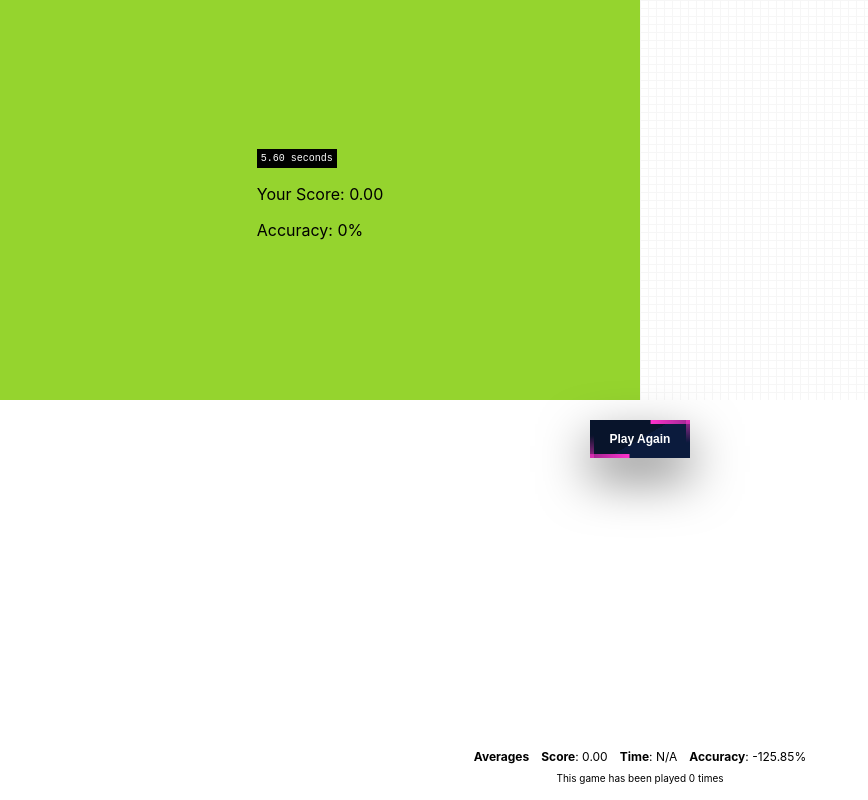
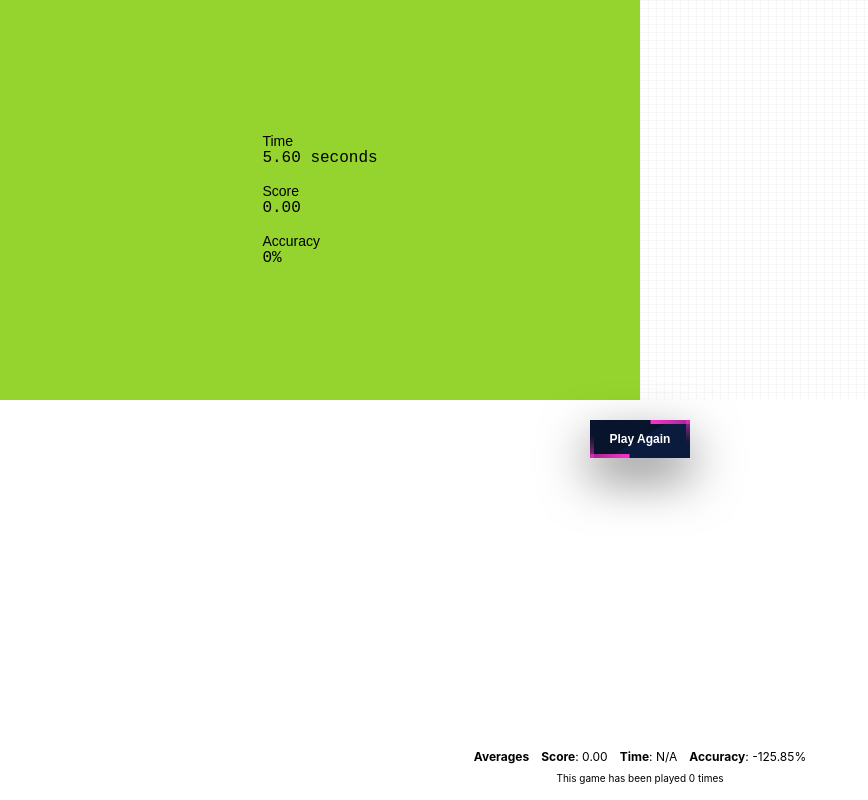
Before and after one commit to mrmrs/colormatch, a React (Create React App) app: page / in a window 1280 px wide. Both pictures are taken after a click on the button "Submit Match". Shown: the whole page, without its empty margins (0-868 px from the left). Built offline with nearby package versions, Linux system fonts and the light colour scheme; no server answers.

Commit message:
new styles

```diff
--- a/src/App.css
+++ b/src/App.css
@@ -192,3 +192,7 @@ button {
 .animated-button-1::before {
   content: 'Play Again'!important;
 }
+
+dl { font-family: monospace, monospace; }
+dt { font-family: sans-serif; font-size: 14px; }
+dd { margin: 0; }
--- a/src/App.js
+++ b/src/App.js
@@ -163,12 +163,16 @@ const calculateAverages = () => {
               minWidth: '320px',
               minHeight: '30dvh',
               backgroundColor: randomColor,
-          display: 'flex', alignItems: 'center', justifyContent: 'center'
+              color: chroma.contrast(randomColor, '#ffffff') > 4? 'white' : 'black',
+              display: 'flex', alignItems: 'center', justifyContent: 'center'
             }}
       >
         {!showPlayAgain ? (
           <div>
-          <div style={{ background: 'black', color: 'white', display: 'inline-block', padding: '4px', fontSize: '10px', fontFamily: 'monospace' }}>{(elapsedTime / 1000).toFixed(2)} seconds</div>
+              <dl>
+                  <dt style={{ display: 'none' }}>Time</dt>
+                  <dd> {(elapsedTime / 1000).toFixed(2)} seconds</dd>
+              </dl>
 
 
 
@@ -176,11 +180,22 @@ const calculateAverages = () => {
       </div>
         ) : (
       <div>
-          <div style={{ background: 'black', color: 'white', display: 'inline-block', padding: '4px', fontSize: '10px', fontFamily: 'monospace' }}>{timeTaken}</div>
+          <dl>
+              <dt>Time</dt>
+              <dd>
+              {timeTaken}
+              </dd>
+      </dl>
 
         {score && <div>
-          <p>Your Score: {score}</p>
-          <p>Accuracy: {accuracy}</p>
+            <dl>
+                <dt>Score</dt>
+                <dd>{score}</dd>
+            </dl>
+            <dl>
+                <dt>Accuracy</dt>
+                <dd>{accuracy}</dd>
+            </dl>
         </div>}
       </div>
         )}
```
